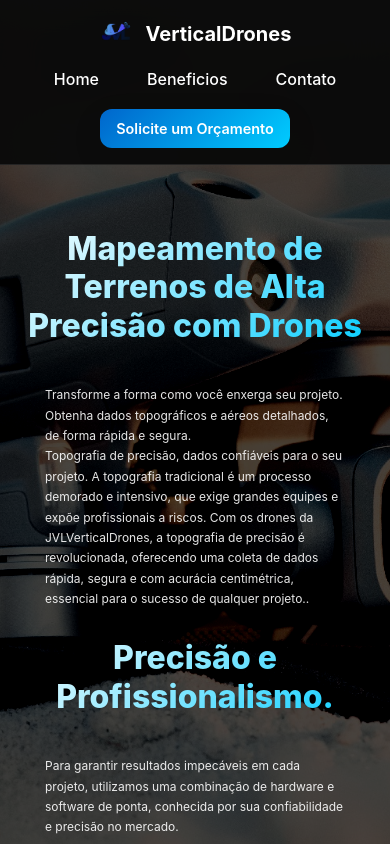
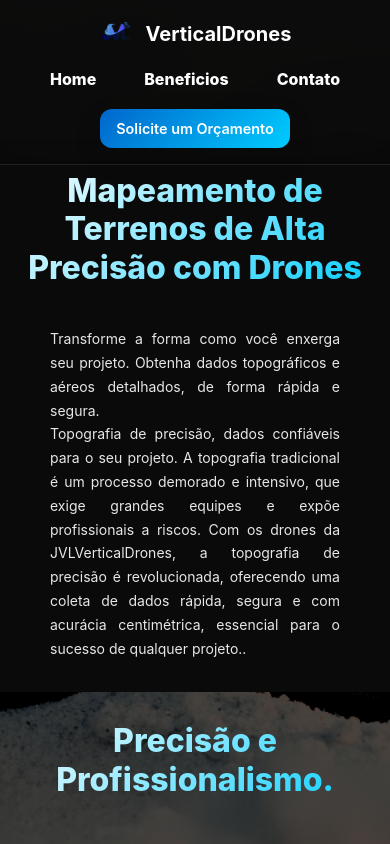
Before and after one commit to Mario-jt/JVLVerticalDrones-React, a React (Vite) app: page / in a window 390 px wide. Shown: the top 844 px of the page. Built offline with nearby package versions, Linux system fonts and the light colour scheme.

Commit message:
versao 2.0

```diff
--- a/components/conteudo.jsx
+++ b/components/conteudo.jsx
@@ -10,35 +10,39 @@ const Conteudo = () => {
   return (
     <>
       <div id="menu-bt" className="hero-section">
+        <div className="hero-bg">
           <div className="hero-div">
             <h2 id="menu" className="hero-title">
               Mapeamento de Terrenos de Alta Precisão com Drones
             </h2>
             <p className="hero-subtitle">
               Transforme a forma como você enxerga seu projeto. Obtenha dados topográficos e aéreos detalhados, de forma rápida e segura. <br />
-            Topografia de precisão, dados confiáveis para o seu projeto. A topografia tradicional é um processo demorado e intensivo, que exige grandes equipes e expõe profissionais a riscos. Com os drones da JVLVerticalDrones, a topografia de precisão é revolucionada, oferecendo uma coleta de dados
-            rápida, segura e com acurácia centimétrica, essencial para o sucesso de qualquer projeto..
+              Topografia de precisão, dados confiáveis para o seu projeto. A topografia tradicional é um processo demorado e intensivo, que exige grandes equipes e expõe profissionais a riscos. Com os drones da JVLVerticalDrones, a topografia de precisão é revolucionada, oferecendo uma coleta de
+              dados rápida, segura e com acurácia centimétrica, essencial para o sucesso de qualquer projeto..
             </p>
+          </div>
         </div>
         <div className="hero-div">
           <h2 className="hero-title">Precisão e Profissionalismo.</h2>
           <p className="hero-subtitle">Para garantir resultados impecáveis em cada projeto, utilizamos uma combinação de hardware e software de ponta, conhecida por sua confiabilidade e precisão no mercado.</p>
         </div>
         <div className="hero-cta">
-          <a id="beneficios" href="https://wa.me/553192116990?text=Olá,%20vim%20pelo%20seu%20site%20e%20gostaria%20de%20um%20orçamento" target="_blank" className="btn-primary">
+          <a id="beneficios" href="https://wa.me/553192116990?text=Olá,%20vim%20pelo%20seu%20site%20e%20gostaria%20de%20um%20orçamento" target="_blank" rel="noopener noreferrer" className="btn-primary">
             Solicite um Orçamento
           </a>
           <button onClick={() => setModalAberto(true)} className="btn-secondary">
             Último Projeto
           </button>
         </div>
+        <div className="hero-bg">
           <div className="hero-div">
             <h2 className="hero-title">Dji Air 2s: Excelência em Captura de Dados.</h2>
             <p className="hero-subtitle">
-            Nosso equipamento principal é o drone Dji Air 2s, uma aeronave renomada por sua capacidade de captura de imagens de alta resolução. Com uma câmera de 20MP e um sensor de 1 polegada, ele nos permite coletar dados visuais com detalhes nítidos e precisão excepcional. Sua autonomia de voo e
-            seus sensores avançados garantem a segurança e a eficiência em campo, mesmo em ambientes complexos.
+              Nosso equipamento principal é o drone Dji Air 2s, uma aeronave renomada por sua capacidade de captura de imagens de alta resolução. Com uma câmera de 20MP e um sensor de 1 polegada, ele nos permite coletar dados visuais com detalhes nítidos e precisão excepcional. Sua autonomia de voo
+              e seus sensores avançados garantem a segurança e a eficiência em campo, mesmo em ambientes complexos.
             </p>
           </div>
+
           <div className="stats-section">
             <div className="stat-card">
               <div className="stat-number">30% Redução de custo</div>
@@ -55,6 +59,7 @@ const Conteudo = () => {
             <div className="stat-card">
               <div className="stat-number">Precisão Impecável</div>
               <div className="stat-label"> Obtenha dados topográficos com margem de erro mínima, ideais para projetos de engenharia, mineração e agricultura.</div>
+            </div>
           </div>
         </div>
         <div className="hero-div">
@@ -84,10 +89,16 @@ const Conteudo = () => {
           <div className="footer-contact">
             <h4>Contato</h4>
             <p>
-              Email: <a href="mailto:jvlverticaldrones@gmail.com">jvlverticaldrones@gmail.com</a>
+              Email:{" "}
+              <a href="mailto:jvlverticaldrones@gmail.com" target="_blank" rel="noopener noreferrer">
+                jvlverticaldrones@gmail.com
+              </a>
             </p>
             <p>
-              Telefone: <a href="tel:+55 (31) 9211-6990">+55 (31) 9211-6990</a>
+              Telefone:{" "}
+              <a href="tel:+55 (31) 9211-6990" target="_blank" rel="noopener noreferrer">
+                +55 (31) 9211-6990
+              </a>
             </p>
           </div>
 
@@ -96,7 +107,7 @@ const Conteudo = () => {
             <div className="social-icons">
               <a href="https://www.instagram.com/jvlverticaldrones" target="_blank" rel="noopener noreferrer">
                 <i className="fab fa-instagram">
-                  <svg width="25px" height="25px" viewBox="0 0 24 24" fill="none" xmlns="http://www.w3.org/2000/svg">
+                  <svg width="35px" height="35px" viewBox="0 0 24 24" fill="none" xmlns="http://www.w3.org/2000/svg">
                     <path
                       fill-rule="evenodd"
                       clip-rule="evenodd"
@@ -108,7 +119,7 @@ const Conteudo = () => {
               </a>
               <a href="https://www.youtube.com/@JVLVerticalDrones" target="_blank" rel="noopener noreferrer">
                 <i className="fab fa-facebook">
-                  <svg fill="#ffffffff" width="25px" height="25px" viewBox="0 0 24 24" xmlns="http://www.w3.org/2000/svg" data-name="Layer 1">
+                  <svg fill="#ffffffff" width="35px" height="35px" viewBox="0 0 24 24" xmlns="http://www.w3.org/2000/svg" data-name="Layer 1">
                     <path d="M23,9.71a8.5,8.5,0,0,0-.91-4.13,2.92,2.92,0,0,0-1.72-1A78.36,78.36,0,0,0,12,4.27a78.45,78.45,0,0,0-8.34.3,2.87,2.87,0,0,0-1.46.74c-.9.83-1,2.25-1.1,3.45a48.29,48.29,0,0,0,0,6.48,9.55,9.55,0,0,0,.3,2,3.14,3.14,0,0,0,.71,1.36,2.86,2.86,0,0,0,1.49.78,45.18,45.18,0,0,0,6.5.33c3.5.05,6.57,0,10.2-.28a2.88,2.88,0,0,0,1.53-.78,2.49,2.49,0,0,0,.61-1,10.58,10.58,0,0,0,.52-3.4C23,13.69,23,10.31,23,9.71ZM9.74,14.85V8.66l5.92,3.11C14,12.69,11.81,13.73,9.74,14.85Z" />
                   </svg>
                 </i>
--- a/components/home.jsx
+++ b/components/home.jsx
@@ -29,7 +29,7 @@ const Menu = () => {
           </li>
         </ul>
       </nav>
-      <a href="https://wa.me/553192116990?text=Olá,%20vim%20pelo%20seu%20site%20e%20gostaria%20de%20um%20orçamento" target="_blank" className="nav-tell">
+      <a href="https://wa.me/553192116990?text=Olá,%20vim%20pelo%20seu%20site%20e%20gostaria%20de%20um%20orçamento" target="_blank" rel="noopener noreferrer" className="nav-tell">
         Solicite um Orçamento
       </a>
     </header>
--- a/src/style.css
+++ b/src/style.css
@@ -62,7 +62,7 @@ header {
   display: flex;
   justify-content: space-between;
   align-items: center;
-  padding: 1rem 2rem;
+  padding: 2rem 0;
   background: rgba(10, 10, 10, 0.95);
   backdrop-filter: blur(20px);
   border-bottom: 1px solid rgba(255, 255, 255, 0.1);
@@ -107,7 +107,7 @@ header {
 .nav-link {
   color: var(--text-white);
   text-decoration: none;
-  font-weight: 500;
+  font-weight: 800;
   padding: 0.5rem 1rem;
   transition: var(--transition);
   cursor: pointer;
@@ -140,13 +140,23 @@ header {
 /* Hero Section */
 .hero-section {
   display: flex;
-  padding: 140px 6px 0 6px;
+  padding: 100px 0px 0 0px;
   flex-direction: column;
   justify-content: center;
   align-items: center;
   min-height: 100vh;
   gap: 30px;
   z-index: 1;
+}
+.hero-bg {
+  display: flex;
+  flex-direction: column;
+  justify-content: center;
+  align-items: center;
+  background-color: var(--bg-dark);
+  width: 100%;
+  gap: 2rem;
+  padding: 2rem 0;
 }
 
 .hero-div {
@@ -175,7 +185,6 @@ header {
   font-size: clamp(1rem, 2.5vw, 1.25rem);
   color: rgba(255, 255, 255, 0.9);
   line-height: 1.7;
-  max-width: 600px;
 }
 
 /* CTA Buttons */
@@ -266,6 +275,7 @@ header {
   flex-direction: row;
   justify-content: center;
   align-items: center;
+  max-width: 2000px;
   gap: 2rem;
   flex-wrap: wrap;
 }
@@ -347,14 +357,13 @@ header {
 .social-icons {
   display: flex;
   gap: 1rem;
+  width: fit-content;
 }
 
 .social-icons a {
   display: flex;
   align-items: center;
   justify-content: center;
-  width: 45px;
-  height: 45px;
   transition: var(--transition);
 }
 
@@ -424,19 +433,19 @@ header {
 /* Responsive Design */
 @media (max-width: 1440px) {
   .hero-section {
-    padding: 140px 6px 0 6px;
+    padding: 90px 0;
   }
 }
 
 @media (max-width: 1024px) {
   .hero-section {
-    padding: 140px 6px 0 6px;
+    padding: 100px 0;
   }
 }
 
 @media (max-width: 768px) {
   header {
-    padding: 1rem;
+    padding: 1rem 0;
     flex-direction: column;
     gap: 1rem;
   }
@@ -456,7 +465,7 @@ header {
   }
 
   .hero-section {
-    padding: 230px 6px 0 6px;
+    padding: 160px 0;
   }
 
   .hero-cta {
@@ -513,7 +522,7 @@ header {
   }
 
   .hero-section {
-    padding: 230px 6px 30px 6px;
+    padding: 140px 0px 30px 0px;
   }
 
   .hero-title {
@@ -521,9 +530,9 @@ header {
   }
 
   .hero-subtitle {
-    max-width: 300px;
-    font-size: 12px;
-    text-align: start;
+    max-width: 290px;
+    font-size: 14px;
+    text-align: justify;
   }
 
   .stat-number {
@@ -547,15 +556,35 @@ header {
   .footer-content {
     display: flex;
     flex-direction: column;
+    align-items: center;
     font-size: 12px;
     gap: 10px;
+  }
+  .footer-brand {
+    display: flex;
+    flex-direction: column;
+    align-items: center;
+  }
+  .footer-contact {
+    display: flex;
+    flex-direction: column;
+    align-items: center;
+  }
+  .footer-social {
+    display: flex;
+    flex-direction: column;
+    align-items: center;
+  }
+  .footer-social svg {
+    max-width: 20px;
+    max-height: 20px;
   }
 
   .footer-container {
     display: flex;
     flex-direction: column;
     margin: 0;
-    padding: 6px 6px 0 6px;
+    padding: 1rem 0;
   }
 
   .footer-container h4 {
@@ -566,6 +595,10 @@ header {
     font-size: 15px;
   }
 
+  .footer-copyright {
+    margin: 0;
+    padding: 1rem 0;
+  }
   .footer-copyright p {
     font-size: 12px;
   }
```
Lines whose indentation alone changed are shown as unchanged.
